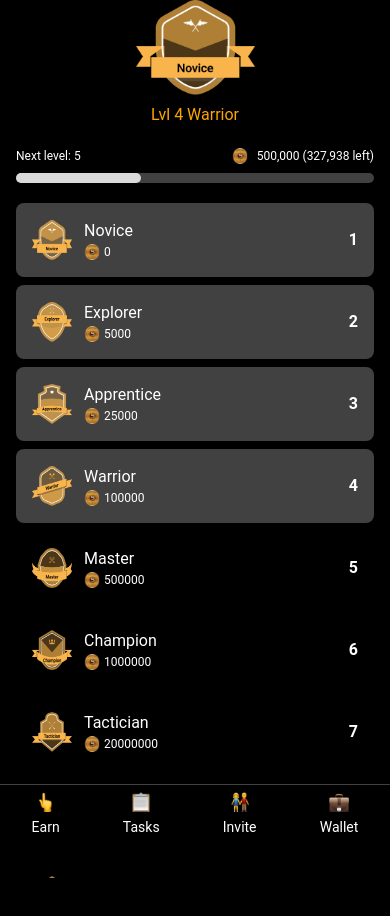
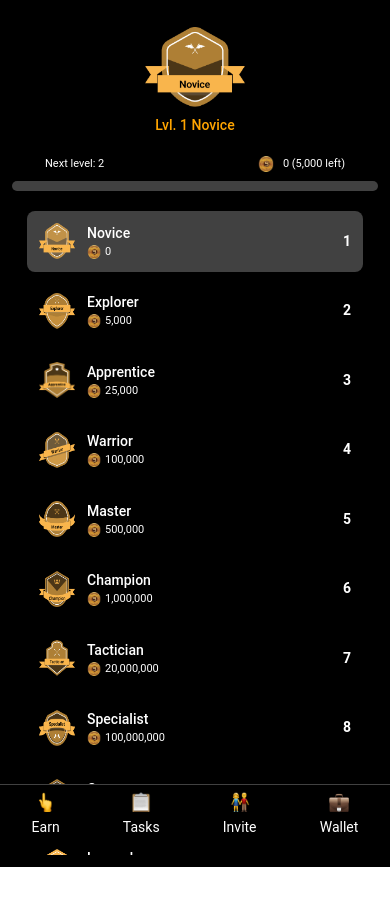
Before and after one commit to boredtap/Bored-Tap-App, a React (Create React App) app: page /level-screen in a window 390 px wide. Shown: the top 916 px of the page. After the commit the page ends 867 px from the top, so only its background shows below. Built offline with nearby package versions, Linux system fonts and the light colour scheme.

Commit message:
Refactor LevelScreen.css; enhance styling for better layout and responsiveness, including adjustments to padding, font sizes, and media queries

```diff
--- a/src/screens/LevelScreen.css
+++ b/src/screens/LevelScreen.css
@@ -1,23 +1,24 @@
-/* Level Screen Styling */
+/* General screen styling for the level screen */
 .level-screen {
   background-color: #000;
   color: #fff;
   min-height: 100vh;
-  padding: 80px 16px;
-  padding-top: 0px;
+  padding: 16px;
   font-family: "Roboto", sans-serif;
   position: relative;
   display: flex;
   flex-direction: column;
   width: 100%;
+  box-sizing: border-box;
 }
 
-  /* Level Header */
+/* Level header with centered icon and text */
 .level-header {
   display: flex;
   flex-direction: column;
   align-items: center;
-    margin-bottom: 20px;
+  margin-top: 20px;
+  margin-bottom: 24px;
 }
 
 .level-icon {
@@ -29,15 +30,19 @@
   color: orange;
   font-size: 16px;
   margin-top: 8px;
+  font-weight: 500;
 }
 
-  /* Progress Info */
+/* Progress info section */
 .progress-info {
   display: flex;
   justify-content: space-between;
   align-items: center;
   margin-bottom: 8px;
   font-size: 12px;
+  width: 100%;
+  max-width: 400px;
+  margin: 0 auto 8px;
 }
 
 .next-level {
@@ -59,13 +64,14 @@
   color: #fff;
 }
 
-  /* Loading Bar */
+/* Loading bar for level progress */
 .loading-bar {
   background-color: #414141;
   height: 10px;
   width: 100%;
+  max-width: 400px;
   border-radius: 5px;
-    margin-bottom: 20px;
+  margin: 0 auto 20px;
 }
 
 .loader {
@@ -74,14 +80,15 @@
   border-radius: 5px;
 }
 
-  /* Level Data Cards */
+/* Level data cards container */
 .level-data-cards {
   display: flex;
   flex-direction: column;
   gap: 8px;
-    overflow-y: scroll;
-    max-height: 80vh;
+  overflow-y: auto;
+  max-height: calc(100vh - 200px); /* Adjusted for header and navigation */
   padding-bottom: 20px;
+  margin: 0 20px;
 }
 
 .level-data-card {
@@ -110,6 +117,7 @@
 
 .level-label {
   font-size: 16px;
+  font-weight: 500;
 }
 
 .level-small-icon {
@@ -128,3 +136,80 @@
   font-size: 16px;
   font-weight: bold;
 }
+
+.card-number {
+  color: #fff;
+}
+
+/* Responsive adjustments */
+@media (max-width: 600px) {
+  .level-screen {
+    padding: 12px;
+  }
+
+  .level-header {
+    margin-top: 15px;
+    margin-bottom: 20px;
+  }
+
+  .level-icon {
+    width: 100px;
+    height: 80px;
+  }
+
+  .level-text {
+    font-size: 14px;
+  }
+
+  .progress-info {
+    font-size: 11px;
+    max-width: 300px;
+  }
+
+  .coin-icon,
+  .small-coin-icon {
+    width: 14px;
+    height: 14px;
+  }
+
+  .level-data-cards {
+    margin: 0 15px;
+  }
+
+  .level-data-card {
+    padding: 12px;
+  }
+
+  .level-card-icon {
+    width: 36px;
+    height: 36px;
+  }
+
+  .level-label {
+    font-size: 14px;
+  }
+
+  .level-small-icon {
+    font-size: 11px;
+  }
+
+  .level-data-right {
+    font-size: 14px;
+  }
+}
+
+@media (min-width: 768px) {
+  .level-screen {
+    padding: 24px;
+  }
+
+  .progress-info,
+  .loading-bar {
+    max-width: 500px;
+  }
+
+  .level-data-cards {
+    max-width: 500px;
+    margin: 0 auto;
+  }
+}
--- a/src/screens/LevelScreen.js
+++ b/src/screens/LevelScreen.js
@@ -1,51 +1,99 @@
-import React from "react";
+import React, { useState, useEffect } from "react";
 import Navigation from "../components/Navigation";
 import "./LevelScreen.css";
 
+/**
+ * LevelScreen component for displaying user level progress and available levels.
+ * Fetches user profile data to dynamically show current level, coins, and progress.
+ */
 const LevelScreen = () => {
+  // State for user profile data
+  const [profile, setProfile] = useState(null);
 
+  // Predefined level data with thresholds
   const levelData = [
-    { label: "Novice", value: "0", icon: `${process.env.PUBLIC_URL}/novice.png`, smallIcon: `${process.env.PUBLIC_URL}/logo.png`, cardNumber: 1 },
-    { label: "Explorer", value: "5000", icon: `${process.env.PUBLIC_URL}/explorer.png`, smallIcon: `${process.env.PUBLIC_URL}/logo.png`, cardNumber: 2 },
-    { label: "Apprentice", value: "25000", icon: `${process.env.PUBLIC_URL}/apprentice.png`, smallIcon: `${process.env.PUBLIC_URL}/logo.png`, cardNumber: 3 },
-    { label: "Warrior", value: "100000", icon: `${process.env.PUBLIC_URL}/warrior.png`, smallIcon: `${process.env.PUBLIC_URL}/logo.png`, cardNumber: 4 },
-    { label: "Master", value: "500000", icon: `${process.env.PUBLIC_URL}/master.png`, smallIcon: `${process.env.PUBLIC_URL}/logo.png`, cardNumber: 5 },
-    { label: "Champion", value: "1000000", icon: `${process.env.PUBLIC_URL}/champion.png`, smallIcon: `${process.env.PUBLIC_URL}/logo.png`, cardNumber: 6 },
-    { label: "Tactician", value: "20000000", icon: `${process.env.PUBLIC_URL}/tactician.png`, smallIcon: `${process.env.PUBLIC_URL}/logo.png`, cardNumber: 7 },
-    { label: "Specialist", value: "100000000", icon: `${process.env.PUBLIC_URL}/specialist.png`, smallIcon: `${process.env.PUBLIC_URL}/logo.png`, cardNumber: 8 },
-    { label: "Conqueror", value: "500000000", icon: `${process.env.PUBLIC_URL}/conqueror.png`, smallIcon: `${process.env.PUBLIC_URL}/logo.png`, cardNumber: 9 },
-    { label: "Legend", value: "1000000000", icon: `${process.env.PUBLIC_URL}/legend.png`, smallIcon: `${process.env.PUBLIC_URL}/logo.png`, cardNumber: 10 },
+    { label: "Novice", value: 0, icon: `${process.env.PUBLIC_URL}/novice.png`, smallIcon: `${process.env.PUBLIC_URL}/logo.png`, cardNumber: 1 },
+    { label: "Explorer", value: 5000, icon: `${process.env.PUBLIC_URL}/explorer.png`, smallIcon: `${process.env.PUBLIC_URL}/logo.png`, cardNumber: 2 },
+    { label: "Apprentice", value: 25000, icon: `${process.env.PUBLIC_URL}/apprentice.png`, smallIcon: `${process.env.PUBLIC_URL}/logo.png`, cardNumber: 3 },
+    { label: "Warrior", value: 100000, icon: `${process.env.PUBLIC_URL}/warrior.png`, smallIcon: `${process.env.PUBLIC_URL}/logo.png`, cardNumber: 4 },
+    { label: "Master", value: 500000, icon: `${process.env.PUBLIC_URL}/master.png`, smallIcon: `${process.env.PUBLIC_URL}/logo.png`, cardNumber: 5 },
+    { label: "Champion", value: 1000000, icon: `${process.env.PUBLIC_URL}/champion.png`, smallIcon: `${process.env.PUBLIC_URL}/logo.png`, cardNumber: 6 },
+    { label: "Tactician", value: 20000000, icon: `${process.env.PUBLIC_URL}/tactician.png`, smallIcon: `${process.env.PUBLIC_URL}/logo.png`, cardNumber: 7 },
+    { label: "Specialist", value: 100000000, icon: `${process.env.PUBLIC_URL}/specialist.png`, smallIcon: `${process.env.PUBLIC_URL}/logo.png`, cardNumber: 8 },
+    { label: "Conqueror", value: 500000000, icon: `${process.env.PUBLIC_URL}/conqueror.png`, smallIcon: `${process.env.PUBLIC_URL}/logo.png`, cardNumber: 9 },
+    { label: "Legend", value: 1000000000, icon: `${process.env.PUBLIC_URL}/legend.png`, smallIcon: `${process.env.PUBLIC_URL}/logo.png`, cardNumber: 10 },
   ];
+
+  // Fetch user profile on mount
+  useEffect(() => {
+    /**
+     * Fetches user profile data from the backend to determine current level and coins.
+     */
+    const fetchProfile = async () => {
+      const token = localStorage.getItem("accessToken");
+      if (!token) return;
+
+      try {
+        const response = await fetch("https://bt-coins.onrender.com/user/profile", {
+          method: "GET",
+          headers: {
+            Authorization: `Bearer ${token}`,
+            "Content-Type": "application/json",
+          },
+        });
+        if (!response.ok) throw new Error("Failed to fetch profile");
+        const data = await response.json();
+        setProfile(data);
+      } catch (err) {
+        console.error("Error fetching profile:", err);
+      }
+    };
+    fetchProfile();
+  }, []);
+
+  // Determine current level and progress
+  const currentLevel = profile ? profile.level || 1 : 1;
+  const currentCoins = profile ? profile.total_coins || 0 : 0;
+  const currentLevelIndex = levelData.findIndex((level) => level.cardNumber === currentLevel);
+  const nextLevelIndex = currentLevelIndex + 1 < levelData.length ? currentLevelIndex + 1 : currentLevelIndex;
+  const currentLevelData = levelData[currentLevelIndex] || levelData[0];
+  const nextLevelData = levelData[nextLevelIndex] || levelData[levelData.length - 1];
+  const coinsToNextLevel = nextLevelData.value - currentCoins;
+  const progressPercentage = ((currentCoins - currentLevelData.value) / (nextLevelData.value - currentLevelData.value)) * 100;
 
   return (
     <div className="level-screen">
-
-      {/* Centralized Level Icon */}
+      {/* Centralized Level Icon and Current Level */}
       <div className="level-header">
         <img
-          src={`${process.env.PUBLIC_URL}/novice.png`}
-          alt="Level Icon"
+          src={currentLevelData.icon}
+          alt={`${currentLevelData.label} Icon`}
           className="level-icon"
         />
-        <div className="level-text">Lvl 4 Warrior</div>
+        <div className="level-text">Lvl. {currentLevel} {currentLevelData.label}</div>
       </div>
 
       {/* Progress and Coins */}
       <div className="progress-info">
-        <span className="next-level">Next level: 5</span>
+        <span className="next-level">Next level: {nextLevelData.cardNumber}</span>
         <div className="coin-info">
           <img
             src={`${process.env.PUBLIC_URL}/logo.png`}
             alt="Coin Icon"
             className="coin-icon"
           />
-          <span className="coin-text">500,000 (327,938 left)</span>
+          <span className="coin-text">
+            {currentCoins.toLocaleString()} ({coinsToNextLevel > 0 ? coinsToNextLevel.toLocaleString() : 0} left)
+          </span>
         </div>
       </div>
 
       {/* Loading Bar */}
       <div className="loading-bar">
-        <div className="loader" style={{ width: "35%" }}></div>
+        <div
+          className="loader"
+          style={{ width: `${Math.min(Math.max(progressPercentage, 0), 100)}%` }}
+        ></div>
       </div>
 
       {/* Data Cards */}
@@ -55,8 +103,8 @@ const LevelScreen = () => {
             key={index}
             className="level-data-card"
             style={{
-              backgroundColor: index >= 4 ? "transparent" : "#414141",
-              border: index >= 4 ? "0px solid #fff" : "none",
+              backgroundColor: item.cardNumber > currentLevel ? "transparent" : "#414141",
+              border: item.cardNumber > currentLevel ? "0px solid #fff" : "none",
             }}
           >
             <div className="level-data-left">
@@ -65,7 +113,7 @@ const LevelScreen = () => {
                 <div className="level-label">{item.label}</div>
                 <div className="level-small-icon">
                   <img src={item.smallIcon} alt="Coin Icon" className="small-coin-icon" />
-                  <span>{item.value}</span>
+                  <span>{item.value.toLocaleString()}</span>
                 </div>
               </div>
             </div>
@@ -76,7 +124,6 @@ const LevelScreen = () => {
         ))}
       </div>
 
-      {/* Navigation */}
       <Navigation />
     </div>
   );
```
Lines whose indentation alone changed are shown as unchanged.
